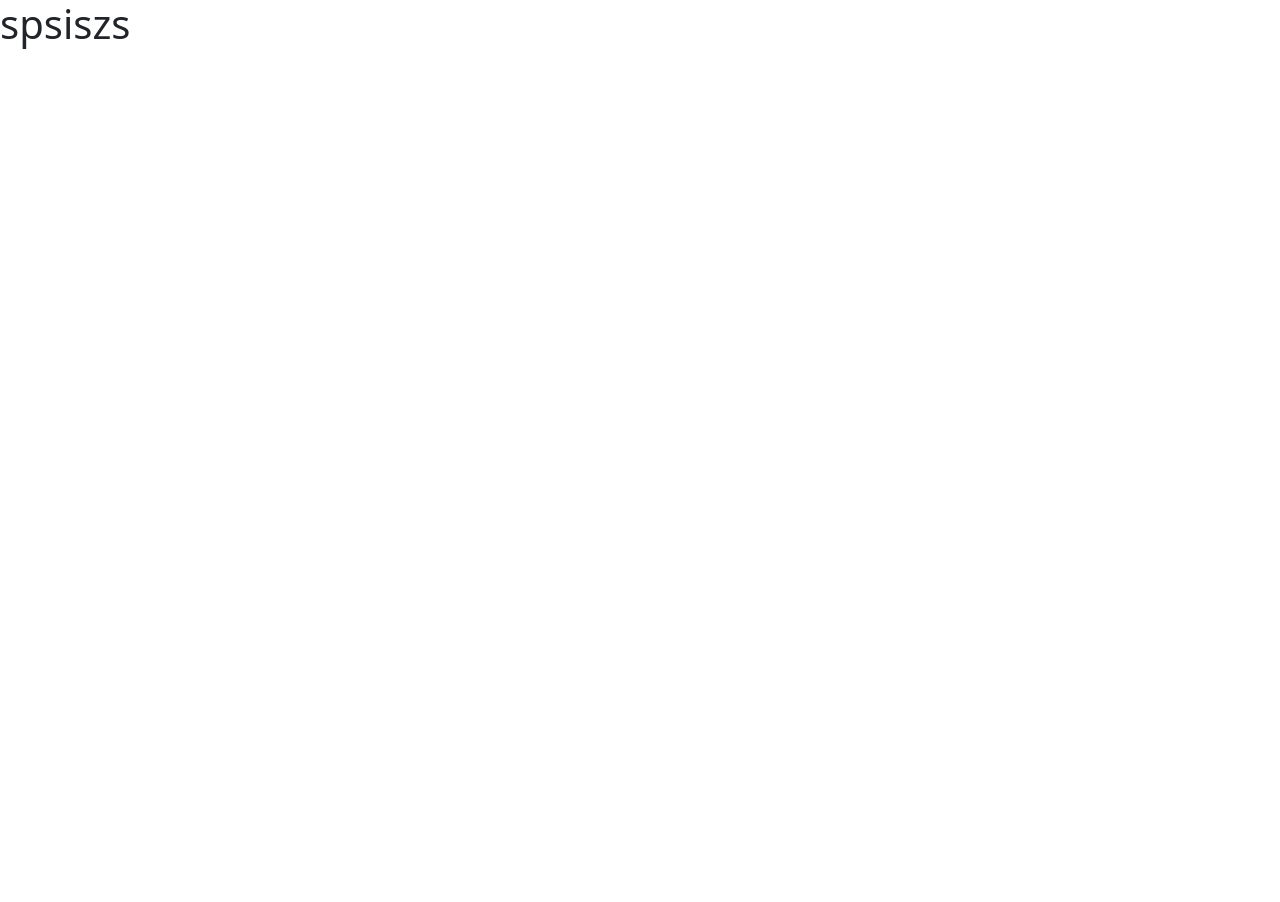
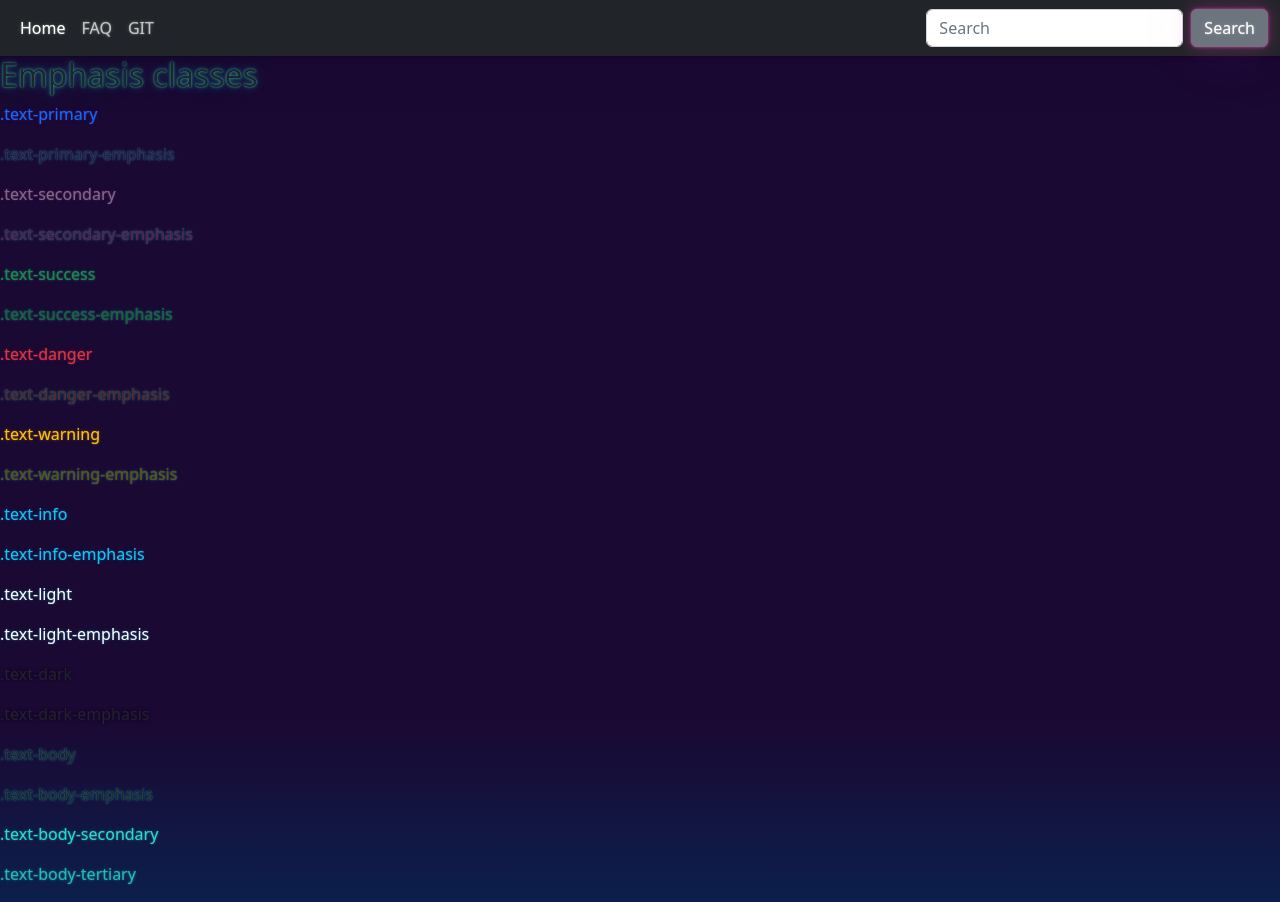
Before and after one commit to bachehe/LolGuesser, an Angular app in the folder Client/: page / in a window 1280 px wide. Before the commit the page ends 800 px from the top, so only its background shows below. Built offline with nearby package versions, Linux system fonts and the light colour scheme.

Commit message:
feat bootswatch

```diff
--- a/Client/angular.json
+++ b/Client/angular.json
@@ -30,6 +30,10 @@
               "src/assets"
             ],
             "styles": [
+              "node_modules/bootstrap/dist/css/bootstrap.min.css",
+              "node_modules/ngx-bootstrap/datepicker/bs-datepicker.css",
+              "node_modules/bootswatch/dist/vapor/bootstrap.min.css",
+              "node_modules/font-awesome/css/font-awesome.min.css",
               "src/styles.scss"
             ],
             "scripts": []
@@ -98,10 +102,7 @@
               "src/assets"
             ],
             "styles": [
-              "src/styles.scss",
-              "node_modules/bootstrap/dist/css/bootstrap.min.css",
-              "node_modules/ngx-bootstrap/datepicker/bs-datepicker.css",
-              "node_modules/font-awesome/css/font-awesome.min.css"
+              "src/styles.scss"
             ],
             "scripts": []
           }
--- a/Client/package.json
+++ b/Client/package.json
@@ -19,6 +19,7 @@
     "@angular/platform-browser-dynamic": "^16.0.0",
     "@angular/router": "^16.0.0",
     "bootstrap": "^5.2.3",
+    "bootswatch": "^5.3.2",
     "font-awesome": "^4.7.0",
     "ngx-bootstrap": "^11.0.2",
     "rxjs": "~7.8.0",
@@ -27,7 +28,7 @@
   },
   "devDependencies": {
     "@angular-devkit/build-angular": "^16.0.0",
-    "@angular/cli": "~16.0.0",
+    "@angular/cli": "^16.2.8",
     "@angular/compiler-cli": "^16.0.0",
     "@types/jasmine": "~4.3.0",
     "jasmine-core": "~4.6.0",
--- a/Client/src/app/app.component.html
+++ b/Client/src/app/app.component.html
@@ -1 +1,22 @@
-<h1>spsiszs</h1>
+<app-nav-bar></app-nav-bar>
+<h2>Emphasis classes</h2>
+<p class="text-primary">.text-primary</p>
+<p class="text-primary-emphasis">.text-primary-emphasis</p>
+<p class="text-secondary">.text-secondary</p>
+<p class="text-secondary-emphasis">.text-secondary-emphasis</p>
+<p class="text-success">.text-success</p>
+<p class="text-success-emphasis">.text-success-emphasis</p>
+<p class="text-danger">.text-danger</p>
+<p class="text-danger-emphasis">.text-danger-emphasis</p>
+<p class="text-warning">.text-warning</p>
+<p class="text-warning-emphasis">.text-warning-emphasis</p>
+<p class="text-info">.text-info</p>
+<p class="text-info">.text-info-emphasis</p>
+<p class="text-light">.text-light</p>
+<p class="text-light">.text-light-emphasis</p>
+<p class="text-dark">.text-dark</p>
+<p class="text-dark">.text-dark-emphasis</p>
+<p class="text-body">.text-body</p>
+<p class="text-body">.text-body-emphasis</p>
+<p class="text-body-secondary">.text-body-secondary</p>
+<p class="text-body-tertiary">.text-body-tertiary</p>
--- a/Client/src/app/app.component.scss
+++ b/Client/src/app/app.component.scss
@@ -0,0 +1,3 @@
+h1{
+  color: white;
+}
--- a/Client/src/app/app.module.ts
+++ b/Client/src/app/app.module.ts
@@ -4,10 +4,12 @@ import { BrowserModule } from '@angular/platform-browser';
 import { AppRoutingModule } from './app-routing.module';
 import { AppComponent } from './app.component';
 import { BrowserAnimationsModule } from '@angular/platform-browser/animations';
+import { NavBarComponent } from './nav-bar/nav-bar.component';
 
 @NgModule({
   declarations: [
-    AppComponent
+    AppComponent,
+    NavBarComponent
   ],
   imports: [
     BrowserModule,
--- /dev/null
+++ b/Client/src/app/nav-bar/nav-bar.component.html
@@ -0,0 +1,23 @@
+<nav class="navbar navbar-expand-lg bg-dark" data-bs-theme="dark">
+  <div class="container-fluid">
+    <div class="collapse navbar-collapse" id="navbarColor02">
+      <ul class="navbar-nav me-auto">
+        <li class="nav-item">
+          <a class="nav-link active" href="#">Home
+            <span class="visually-hidden">(current)</span>
+          </a>
+        </li>
+        <li class="nav-item">
+          <a class="nav-link" href="#">FAQ</a>
+        </li>
+        <li class="nav-item">
+          <a class="nav-link" href="#">GIT</a>
+        </li>
+      </ul>
+      <form class="d-flex">
+        <input class="form-control me-sm-2" type="search" placeholder="Search">
+        <button class="btn btn-secondary my-2 my-sm-0" type="submit">Search</button>
+      </form>
+    </div>
+  </div>
+</nav>
```
Also changed, not shown: Client/src/app/nav-bar/nav-bar.component.ts (added, +10 -0 lines), Client/src/app/nav-bar/nav-bar.component.scss (added), 1 other file (tests, documents, lock files or other folders).
